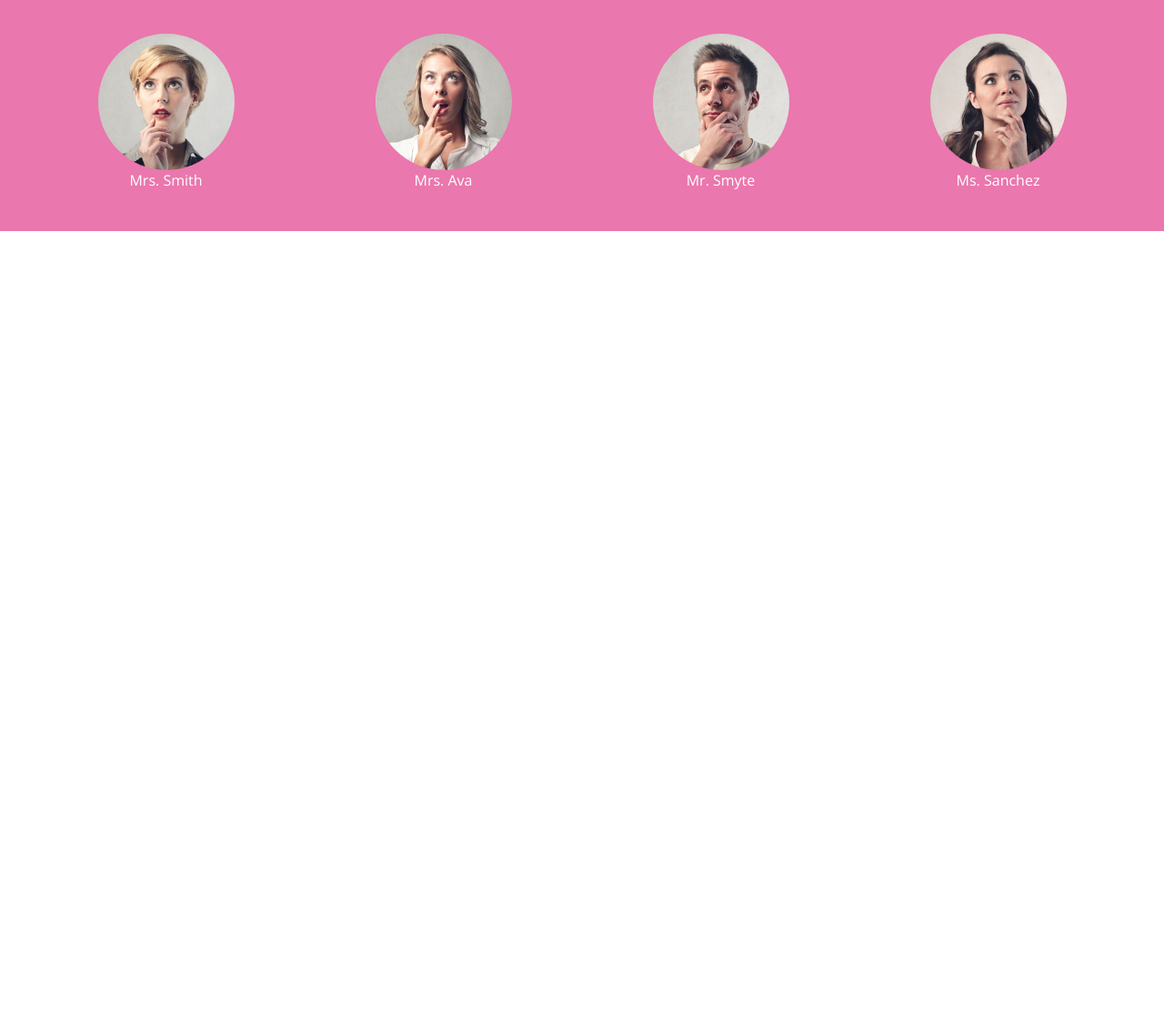
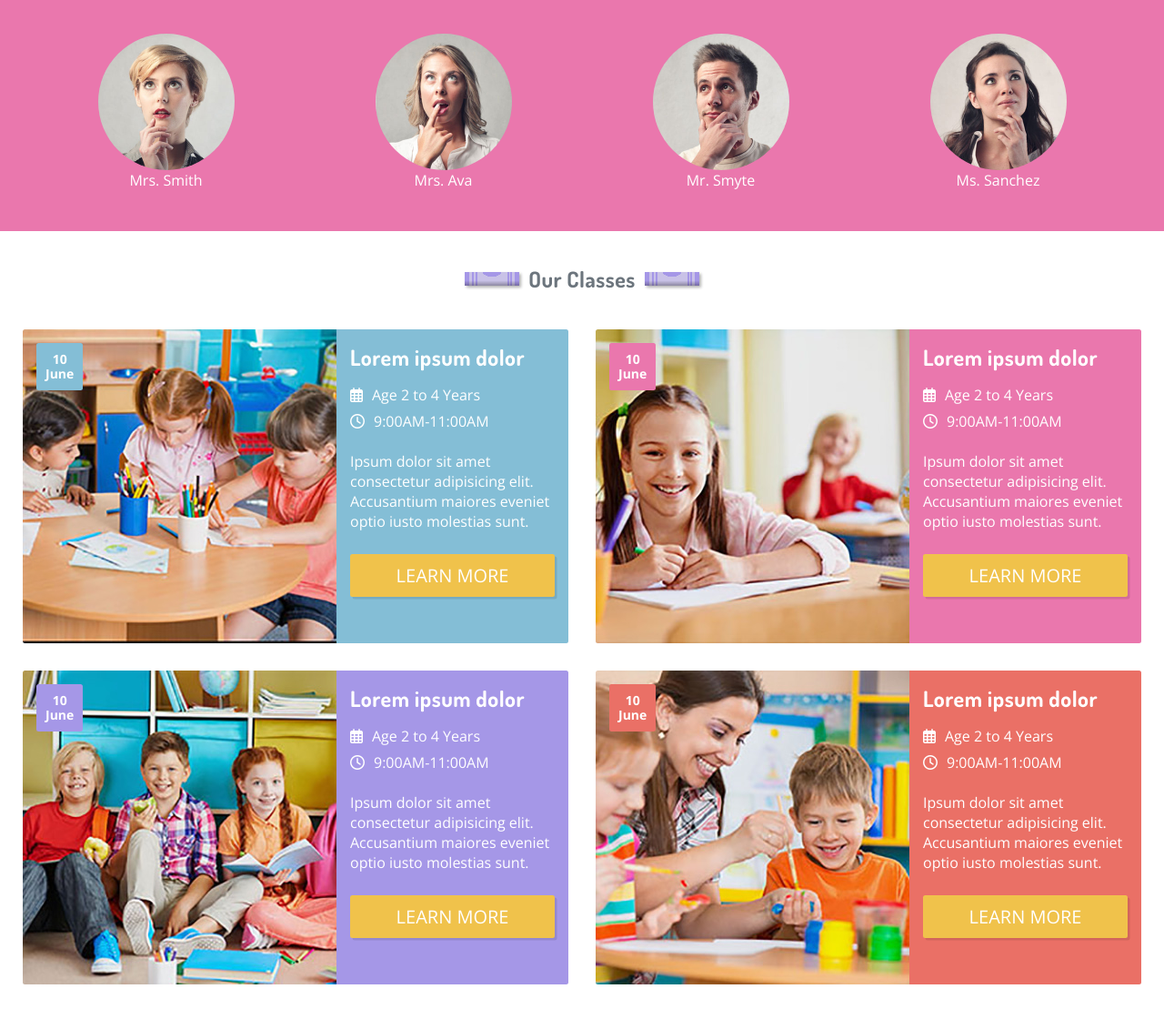
Before and after one commit to freemayne/-The-Kidz-School, a plain HTML site: page index.html in a window 1280 px wide. Shown: the part 1938-3058 px from the top of the page at 91% size. Before the commit the page ends 2229 px from the top, so only its background shows below. Drawn offline with nearby package versions, Linux system fonts and the light colour scheme.

Commit message:
Our classes

```diff
--- a/index.html
+++ b/index.html
@@ -136,7 +136,7 @@
         </div>
 
     </header>
-
+<!-- Top slider -->
     <section class="overflow-hidden">
         <figure class="d-flex position-relative slider-width slider-animation">
 
@@ -340,7 +340,7 @@
 
     <!-- Teachers -->
 
-    <div class="bg-cozy my-15 p-12">
+    <section class="bg-cozy my-15 p-12">
         <!-- Teachers Heading -->
         <section class="d-flex justify-content-center align-items-center mt-4 mb-10">
             <div class="crayon"
@@ -374,7 +374,91 @@
             </div>
 
         </div>
+    </section>
+<!-- Our Classes Heading -->
+<section class="d-flex justify-content-center align-items-center mt-15 mb-10">
+    <div class="crayon" style="--crayon-color:#a597e7; --crayon-paper-color:#c9c2e7; --crayon-line-color:#a597e7; ">
     </div>
+    <h2 class="mx-4 text-secondary">Our Classes</h2>
+    <div class="crayon" style="--crayon-color:#a597e7; --crayon-paper-color:#c9c2e7; --crayon-line-color:#a597e7;">
+    </div>
+</section>
+<!-- Our Classes -->
+<section class="mb-15">
+
+    <!-- Our Classes Container -->
+    <div class="d-flex justify-content-center text-white max-width mx-auto flex-wrap">
+    <!-- Classes card -->
+            <div class="d-flex position-relative overflow-hidden border-radius m-6 card-width">
+                <img src="/images/events/events-img1.jpg" class="img-lg-width" alt="Children at school">
+                <div class="d-flex flex-column bg-info p-6">
+                    <h2 class="mb-6"> Lorem ipsum dolor</h2>
+                    <div><i class="far fa-calendar-alt mr-4 mb-4"></i>Age 2 to 4 Years</div>
+                    <div><i class="far fa-clock mr-4 mr-4 mb-10"></i>9:00AM-11:00AM</div>
+                    <div class="mb-10">Ipsum dolor sit amet consectetur adipisicing elit. Accusantium maiores eveniet optio iusto molestias sunt.
+                    </div>
+                    <a class="btn-warning text-size-lg text-uppercase text-center border-radius shadow-lg p-4 mb-4"> Learn more</a>
+                </div>
+                <div class="d-flex flex-column justify-content-center align-items-center bg-info position-absolute m-6 p-4 border-radius text-bold text-size-xs lh-md">
+                    <div>10</div>
+                    <div>June</div>
+                </div>
+
+            </div>
+             <!-- Classes card -->
+             <div class="d-flex position-relative overflow-hidden border-radius m-6 card-width">
+                <img src="/images/events/events-img2.jpg" class="img-lg-width" alt="Children at school">
+                <div class="d-flex flex-column bg-cozy p-6">
+                    <h2 class="mb-6"> Lorem ipsum dolor</h2>
+                    <div><i class="far fa-calendar-alt mr-4 mb-4"></i>Age 2 to 4 Years</div>
+                    <div><i class="far fa-clock mr-4 mr-4 mb-10"></i>9:00AM-11:00AM</div>
+                    <div class="mb-10">Ipsum dolor sit amet consectetur adipisicing elit. Accusantium maiores eveniet optio iusto molestias sunt.
+                    </div>
+                    <a class="btn-warning text-size-lg text-uppercase text-center border-radius shadow-lg p-4 mb-4"> Learn more</a>
+                </div>
+                <div class="d-flex flex-column justify-content-center align-items-center bg-cozy position-absolute m-6 p-4 border-radius text-bold text-size-xs lh-md">
+                    <div>10</div>
+                    <div>June</div>
+                </div>
+
+            </div>
+             <!-- Classes card -->
+             <div class="d-flex position-relative overflow-hidden border-radius m-6 card-width">
+                <img src="/images/events/events-img3.jpg" class="img-lg-width" alt="Children at school">
+                <div class="d-flex flex-column bg-primary p-6">
+                    <h2 class="mb-6"> Lorem ipsum dolor</h2>
+                    <div><i class="far fa-calendar-alt mr-4 mb-4"></i>Age 2 to 4 Years</div>
+                    <div><i class="far fa-clock mr-4 mr-4 mb-10"></i>9:00AM-11:00AM</div>
+                    <div class="mb-10">Ipsum dolor sit amet consectetur adipisicing elit. Accusantium maiores eveniet optio iusto molestias sunt.
+                    </div>
+                    <a class="btn-warning text-size-lg text-uppercase text-center border-radius shadow-lg p-4 mb-4"> Learn more</a>
+                </div>
+                <div class="d-flex flex-column justify-content-center align-items-center bg-primary position-absolute m-6 p-4 border-radius text-bold text-size-xs lh-md">
+                    <div>10</div>
+                    <div>June</div>
+                </div>
+
+            </div>
+             <!-- Classes card -->
+             <div class="d-flex position-relative overflow-hidden border-radius m-6 card-width">
+                <img src="/images/events/events-img4.jpg" class="img-lg-width" alt="Children at school">
+                <div class="d-flex flex-column bg-danger p-6">
+                    <h2 class="mb-6"> Lorem ipsum dolor</h2>
+                    <div><i class="far fa-calendar-alt mr-4 mb-4"></i>Age 2 to 4 Years</div>
+                    <div><i class="far fa-clock mr-4 mr-4 mb-10"></i>9:00AM-11:00AM</div>
+                    <div class="mb-10">Ipsum dolor sit amet consectetur adipisicing elit. Accusantium maiores eveniet optio iusto molestias sunt.
+                    </div>
+                    <a class="btn-warning text-size-lg text-uppercase text-center border-radius shadow-lg p-4 mb-4"> Learn more</a>
+                </div>
+                <div class="d-flex flex-column justify-content-center align-items-center bg-danger position-absolute m-6 p-4 border-radius text-bold text-size-xs lh-md">
+                    <div>10</div>
+                    <div>June</div>
+                </div>
+
+            </div>
+    </div>
+
+</section>
 
 </body>
 
--- a/layout.css
+++ b/layout.css
@@ -1,7 +1,8 @@
 
 /* Widths */
 
-.max-width {max-width: 192rem;} /*gör så att logon följer med i kanten ifall man förstorar eller förminskar storleken på hemsidan */
+.max-width {max-width: 192rem; } /*gör så att logon följer med i kanten ifall man förstorar eller förminskar storleken på hemsidan */
+.card-width {max-width: 60rem; }
 
 
 /* Position */
@@ -70,6 +71,7 @@
 
 /* Images */
 .logo-width { max-width: 13rem; }
+.img-lg-width { max-width: 60%; }
 
 /* slideshow */
 
@@ -92,6 +94,7 @@
 .text-decoration-none { text-decoration: none;}
 .text-center { text-align: center;}
 .text-uppercase { text-transform: uppercase; }
+.text-bold { font-weight: bold;}
 
 .text-size-xxs { font-size: var(--d-xxs)}
 .text-size-xs { font-size: var(--d-xs)}
```
